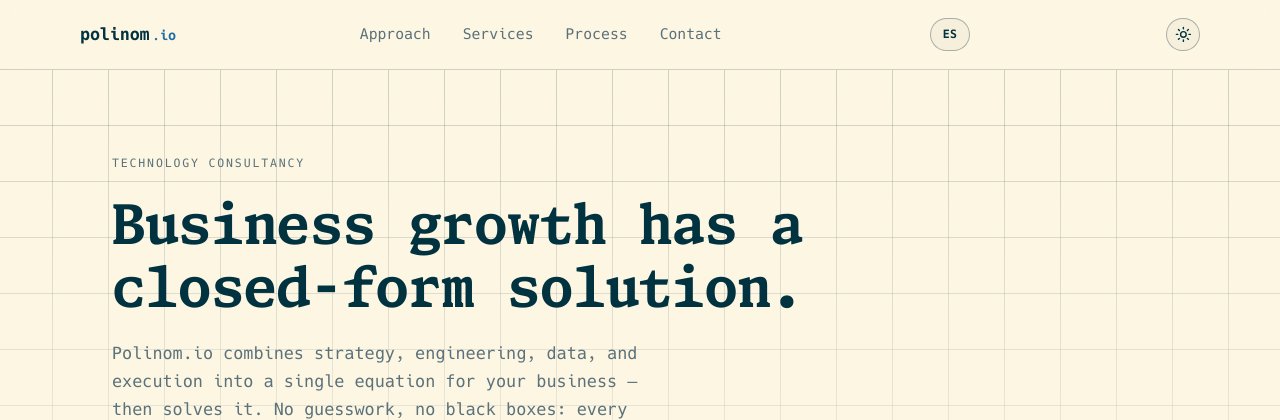
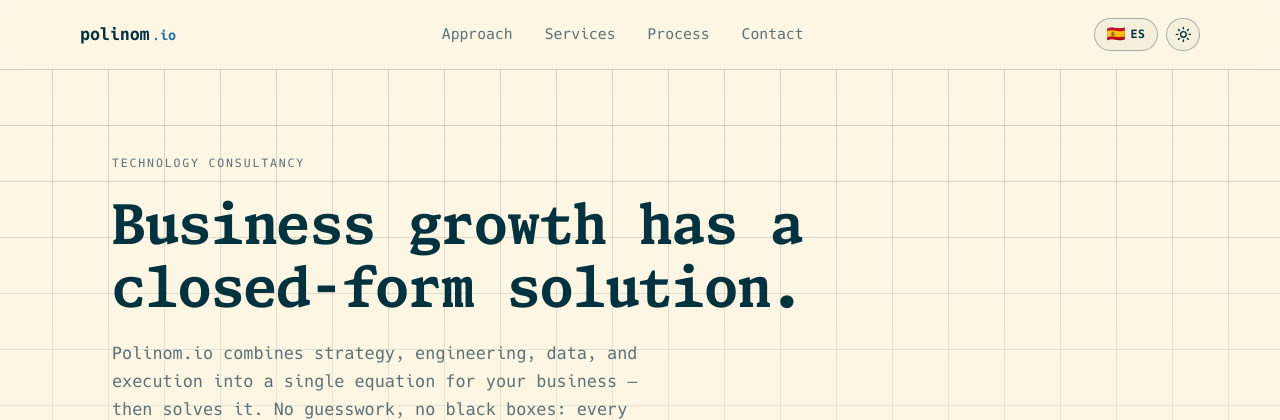
Before and after one commit to polinom-io/Polinom-io-landing-page, a web app: file index.html in a window 1280 px wide. Shown: the top 420 px of the page. Run offline with its HTML, style and script files only (its server is not run), Linux system fonts and the light colour scheme.

Commit message:
Group lang/theme toggles and add a flag to the language pill
Wrapped both header buttons in .toggle-group so they sit as one
tight pair instead of being spread apart by the nav's
justify-content: space-between. Language pill now shows a flag
(via a FLAGS map in i18n.js) alongside the target language code.

Co-Authored-By: Claude Sonnet 5 <noreply@anthropic.com>

```diff
--- a/css/styles.css
+++ b/css/styles.css
@@ -181,6 +181,13 @@ nav.links a:focus-visible {
   color: var(--accent);
 }
 
+.toggle-group {
+  display: flex;
+  align-items: center;
+  gap: 0.5rem;
+  margin-left: 1.5rem;
+}
+
 .lang-toggle {
   border: 1px solid var(--border-strong);
   background: var(--surface);
@@ -194,13 +201,17 @@ nav.links a:focus-visible {
   border-radius: 999px;
   display: inline-flex;
   align-items: center;
+  gap: 0.4em;
   justify-content: center;
   cursor: pointer;
-  margin-left: 1.5rem;
 }
 .lang-toggle:hover {
   border-color: var(--accent);
   color: var(--accent);
+}
+.lang-flag {
+  font-size: 0.95rem;
+  line-height: 1;
 }
 
 .theme-toggle {
@@ -214,7 +225,6 @@ nav.links a:focus-visible {
   align-items: center;
   justify-content: center;
   cursor: pointer;
-  margin-left: 0.75rem;
 }
 
 .theme-toggle:focus-visible,
--- a/index.html
+++ b/index.html
@@ -18,11 +18,13 @@
       <a href="#process" data-i18n="nav.process">Process</a>
       <a href="#contact" data-i18n="nav.contact">Contact</a>
     </nav>
-    <button class="lang-toggle" id="langToggle" type="button" data-current-lang="en" data-i18n-aria="lang.toggleLabel" aria-label="Switch to Spanish">ES</button>
-    <button class="theme-toggle" id="themeToggle" type="button" data-i18n-aria="theme.toggleLabel" aria-label="Toggle color theme">
-      <svg class="sun" viewBox="0 0 24 24" fill="none" stroke="currentColor" stroke-width="2" stroke-linecap="round"><circle cx="12" cy="12" r="4"/><path d="M12 2v2M12 20v2M4.9 4.9l1.4 1.4M17.7 17.7l1.4 1.4M2 12h2M20 12h2M4.9 19.1l1.4-1.4M17.7 6.3l1.4-1.4"/></svg>
-      <svg class="moon" viewBox="0 0 24 24" fill="none" stroke="currentColor" stroke-width="2" stroke-linecap="round" stroke-linejoin="round"><path d="M21 12.8A9 9 0 1 1 11.2 3a7 7 0 0 0 9.8 9.8z"/></svg>
-    </button>
+    <div class="toggle-group">
+      <button class="lang-toggle" id="langToggle" type="button" data-current-lang="en" data-i18n-aria="lang.toggleLabel" aria-label="Switch to Spanish"><span class="lang-flag" aria-hidden="true">🇪🇸</span>ES</button>
+      <button class="theme-toggle" id="themeToggle" type="button" data-i18n-aria="theme.toggleLabel" aria-label="Toggle color theme">
+        <svg class="sun" viewBox="0 0 24 24" fill="none" stroke="currentColor" stroke-width="2" stroke-linecap="round"><circle cx="12" cy="12" r="4"/><path d="M12 2v2M12 20v2M4.9 4.9l1.4 1.4M17.7 17.7l1.4 1.4M2 12h2M20 12h2M4.9 19.1l1.4-1.4M17.7 6.3l1.4-1.4"/></svg>
+        <svg class="moon" viewBox="0 0 24 24" fill="none" stroke="currentColor" stroke-width="2" stroke-linecap="round" stroke-linejoin="round"><path d="M21 12.8A9 9 0 1 1 11.2 3a7 7 0 0 0 9.8 9.8z"/></svg>
+      </button>
+    </div>
   </div>
 </header>
 
--- a/js/i18n.js
+++ b/js/i18n.js
@@ -2,6 +2,7 @@
   var SUPPORTED = ['en', 'es'];
   var DEFAULT_LANG = 'en';
   var STORAGE_KEY = 'polinom-lang';
+  var FLAGS = { en: '🇺🇸', es: '🇪🇸' };
 
   function detectInitialLang() {
     try {
@@ -42,7 +43,7 @@
     var langToggle = document.getElementById('langToggle');
     if (langToggle) {
       var otherLang = lang === 'en' ? 'es' : 'en';
-      langToggle.textContent = otherLang.toUpperCase();
+      langToggle.innerHTML = '<span class="lang-flag" aria-hidden="true">' + FLAGS[otherLang] + '</span>' + otherLang.toUpperCase();
       langToggle.setAttribute('data-current-lang', lang);
       if (strings['lang.toggleLabel']) {
         langToggle.setAttribute('aria-label', strings['lang.toggleLabel']);
```
